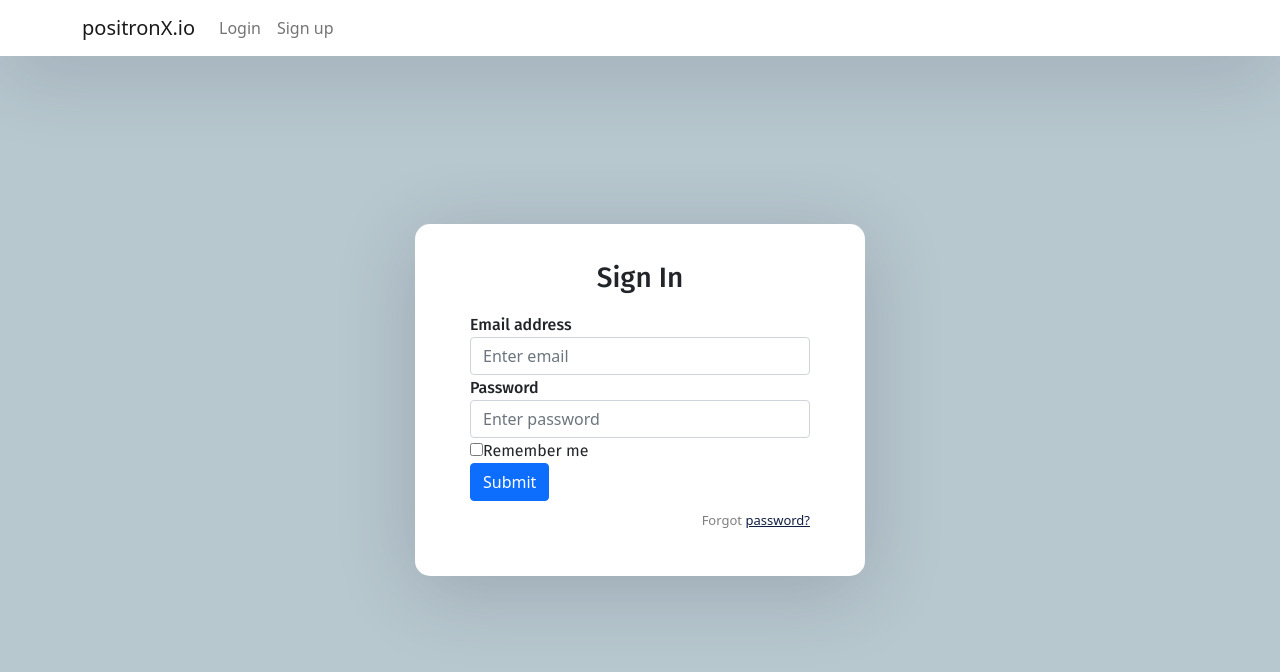
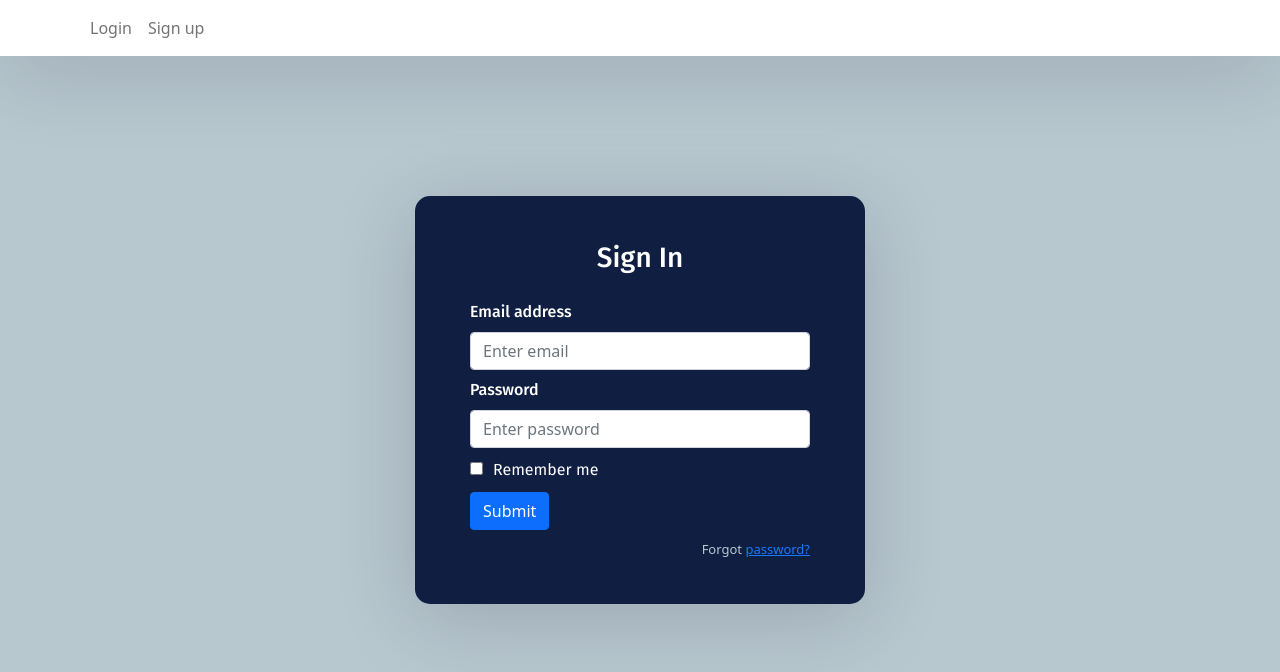
Before and after one commit to jaybaldha/react-login-template, a React (Create React App) app: page / in a window 1280 px wide. Shown: the top 672 px of the page. Built offline with nearby package versions, Linux system fonts and the light colour scheme.

Commit message:
Final design complete

```diff
--- a/src/App.js
+++ b/src/App.js
@@ -1,3 +1,4 @@
+/*jshint esversion: 6 */
 import React from 'react';
 import '../node_modules/bootstrap/dist/css/bootstrap.min.css';
 import './App.css';
@@ -11,7 +12,7 @@ function App() {
     <div className="App">
       <nav className="navbar navbar-expand-lg navbar-light fixed-top">
         <div className="container">
-          <Link className="navbar-brand" to={"/sign-in"}>positronX.io</Link>
+          {/* <Link className="navbar-brand" to={"/sign-in"}>positronX.io</Link> */}
           <div className="collapse navbar-collapse" id="navbarTogglerDemo02">
             <ul className="navbar-nav ml-auto">
               <li className="nav-item">
--- a/src/components/Login.js
+++ b/src/components/Login.js
@@ -1,10 +1,12 @@
+/*jshint esversion: 6 */
 import React, { Component } from "react";
 
 export default class Login extends Component {
     render() {
         return (
+
             <form>
-                <h3>Sign In</h3>
+                <h3>Sign In </h3>
 
                 <div className="form-group">
                     <label>Email address</label>
@@ -28,6 +30,7 @@ export default class Login extends Component {
                     Forgot <a href="#">password?</a>
                 </p>
             </form>
+
         );
     }
 }
--- a/src/components/Signup.js
+++ b/src/components/Signup.js
@@ -1,3 +1,4 @@
+/*jshint esversion: 6 */
 import React, { Component } from "react";
 
 export default class SignUp extends Component {
--- a/src/index.css
+++ b/src/index.css
@@ -14,6 +14,9 @@ body {
 h1,h2,h3,h4,h5,h6,label,span {
   font-weight: 500;
   font-family: 'Fira Sans', sans-serif;
+  color:#ffffff;
+  padding-bottom: 8px;
+  padding-top: 8px;
 }
 
 body, html, .App, #root, .auth-wrapper {
@@ -36,7 +39,7 @@ body, html, .App, #root, .auth-wrapper {
 .auth-inner {
   width: 450px;
   margin: auto;
-  background: #ffffff;
+  background: #101e42;
   box-shadow: 0px 14px 80px rgba(34, 35, 58, 0.2);
   padding: 40px 55px 45px 55px;
   border-radius: 15px;
@@ -57,6 +60,7 @@ body, html, .App, #root, .auth-wrapper {
 
 .custom-control-label {
   font-weight: 400;
+  padding: 10px;
 }
 
 .forgot-password,
@@ -64,10 +68,10 @@ body, html, .App, #root, .auth-wrapper {
   text-align: right;
   font-size: 13px;
   padding-top: 10px;
-  color: #7f7d7d;
+  color: #b8c8cf;
   margin: 0;
 }
 
 .forgot-password a {
-  color: #101e42;
+  color: #167bff;
 }
```
